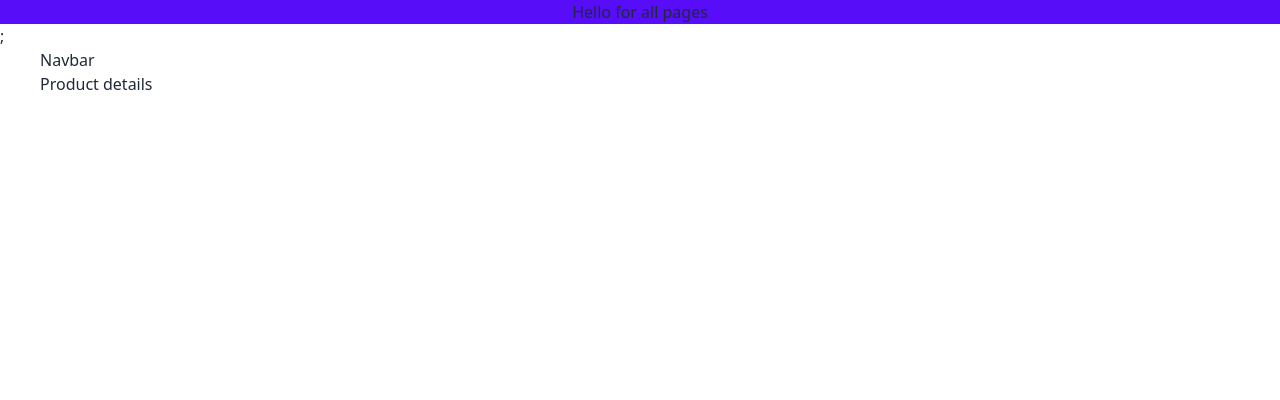
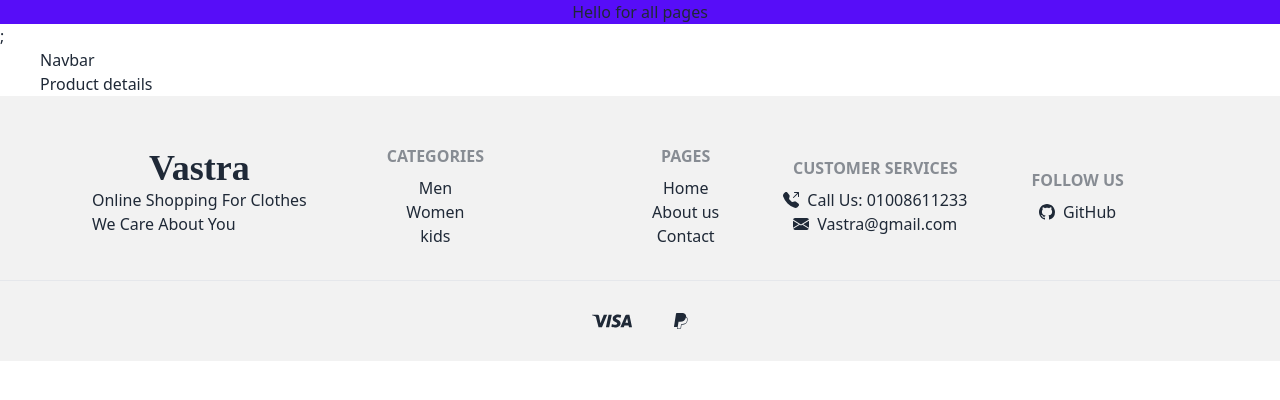
Before and after one commit to VastraEcommerce/VastraFrontend, a React (Create React App) app: page /products/1 in a window 1280 px wide. Shown: the top 400 px of the page. Built offline with nearby package versions, Linux system fonts and the light colour scheme.

Commit message:
update footer

```diff
--- a/src/App.jsx
+++ b/src/App.jsx
@@ -3,6 +3,7 @@ import Home from "./pages/Home";
 import About from "./pages/About";
 import Contact from "./pages/Contact";
 import Navbar from "./components/Navbar";
+import Footer from "./components/Footer";
 
 function App() {
   return (
@@ -22,6 +23,7 @@ function App() {
           </Route>
         </Routes>
       </div>
+      <Footer />
     </>
   );
 }
--- a/src/components/Footer.jsx
+++ b/src/components/Footer.jsx
@@ -1,7 +1,94 @@
 import React from "react";
+import { Link } from "react-router-dom";
+import { Logo } from "./Logo";
+import {
+  BsFillTelephoneOutboundFill,
+  BsEnvelopeFill,
+  BsGithub,
+  BsPaypal,
+} from "react-icons/bs";
+import { SiVisa } from "react-icons/si";
 
 const Footer = () => {
-  return <div>team leader bahbak ❤❤</div>;
+  return (
+    <>
+      <footer className=" px-10 py-8 bg-base-200 text-base-content flex items-center justify-evenly flex-col sm:flex-row sm:justify-around sm:items-start md:items-center ">
+        <div className="flex flex-col items-center justify-evenly md:flex-row md:gap-20 ">
+          <div className="flex flex-col items-center">
+            <Logo />
+            <p>
+              Online Shopping For Clothes
+              <br />
+              We Care About You
+            </p>
+          </div>
+          <div className="flex flex-col items-center justify-evenly mt-4">
+            <span className="footer-title">Categories</span>
+            <Link className="link link-hover" to="#">
+              Men
+            </Link>
+            <Link className="link link-hover" to="#">
+              Women
+            </Link>
+            <Link className="link link-hover" to="#">
+              kids
+            </Link>
+          </div>
+        </div>
+        <div className="flex flex-col items-center justify-evenly mt-4 sm:mt-0 lg:flex-row lg:w-6/12">
+          <div className="flex flex-col items-center mt-4">
+            <span className="footer-title">Pages</span>
+            <Link className="link link-hover" to="#">
+              Home
+            </Link>
+            <Link className="link link-hover" to="#">
+              About us
+            </Link>
+            <Link className="link link-hover" to="#">
+              Contact
+            </Link>
+          </div>
+          <div className="flex flex-col items-center mt-4">
+            <span className="footer-title" to="#">
+              Customer Services
+            </span>
+            <span className="flex items-center">
+              <BsFillTelephoneOutboundFill className="mr-2" />
+              Call Us: 01008611233
+            </span>
+            <span className="flex items-center">
+              <BsEnvelopeFill className="mr-2" />
+              <a
+                className="hover:underline decoration-1"
+                href="mailto:Vastra@gmail.com"
+              >
+                Vastra@gmail.com
+              </a>
+            </span>
+          </div>
+          <div className="flex flex-col items-center mt-4">
+            <span className="footer-title" to="#">
+              Follow Us
+            </span>
+            <span className="flex items-center">
+              <BsGithub className="mr-2" />
+              <Link
+                className="hover:underline decoration-1"
+                to="https://github.com/VastraEcommerce"
+              >
+                GitHub
+              </Link>
+            </span>
+          </div>
+        </div>
+      </footer>
+      <hr />
+      <div className=" bg-base-200 flex justify-center items-center py-5 ">
+        <SiVisa size={40} />
+        <BsPaypal className="ml-10" />
+      </div>
+    </>
+  );
 };
 
 export default Footer;
```
